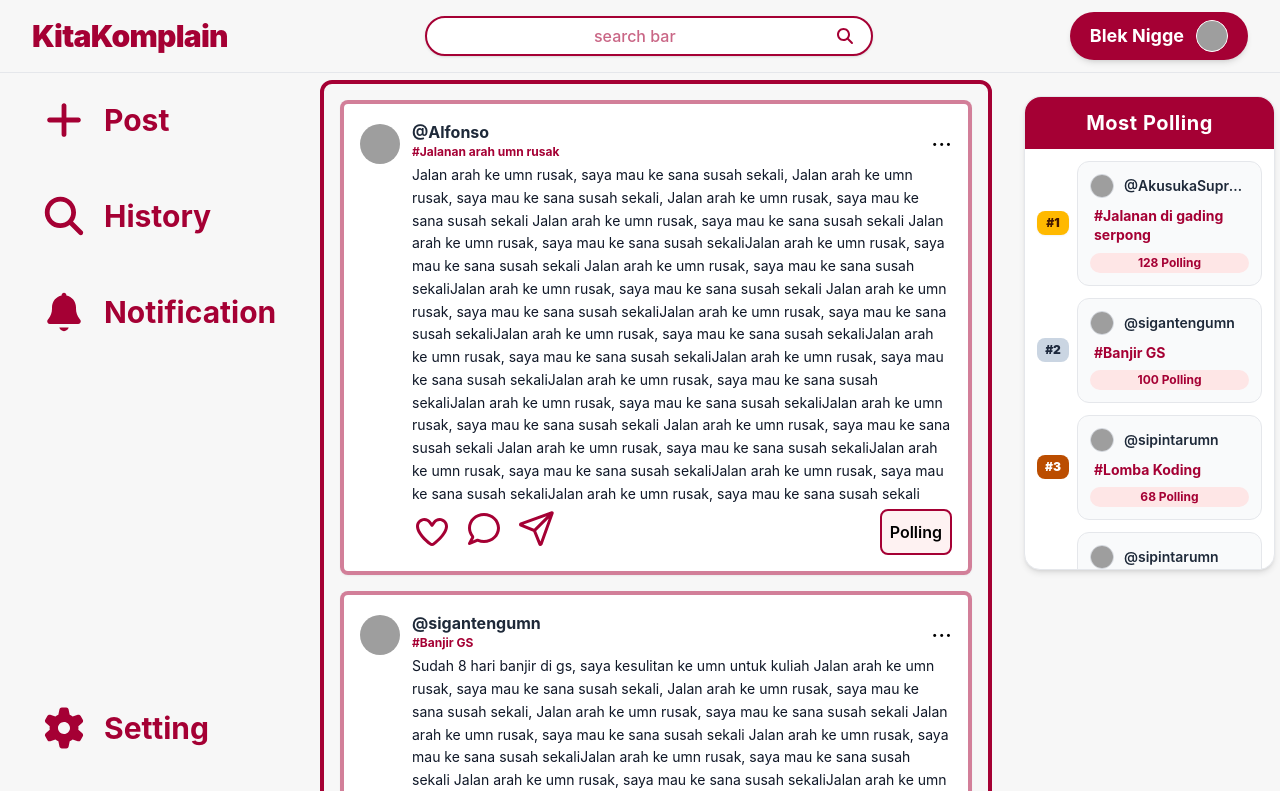
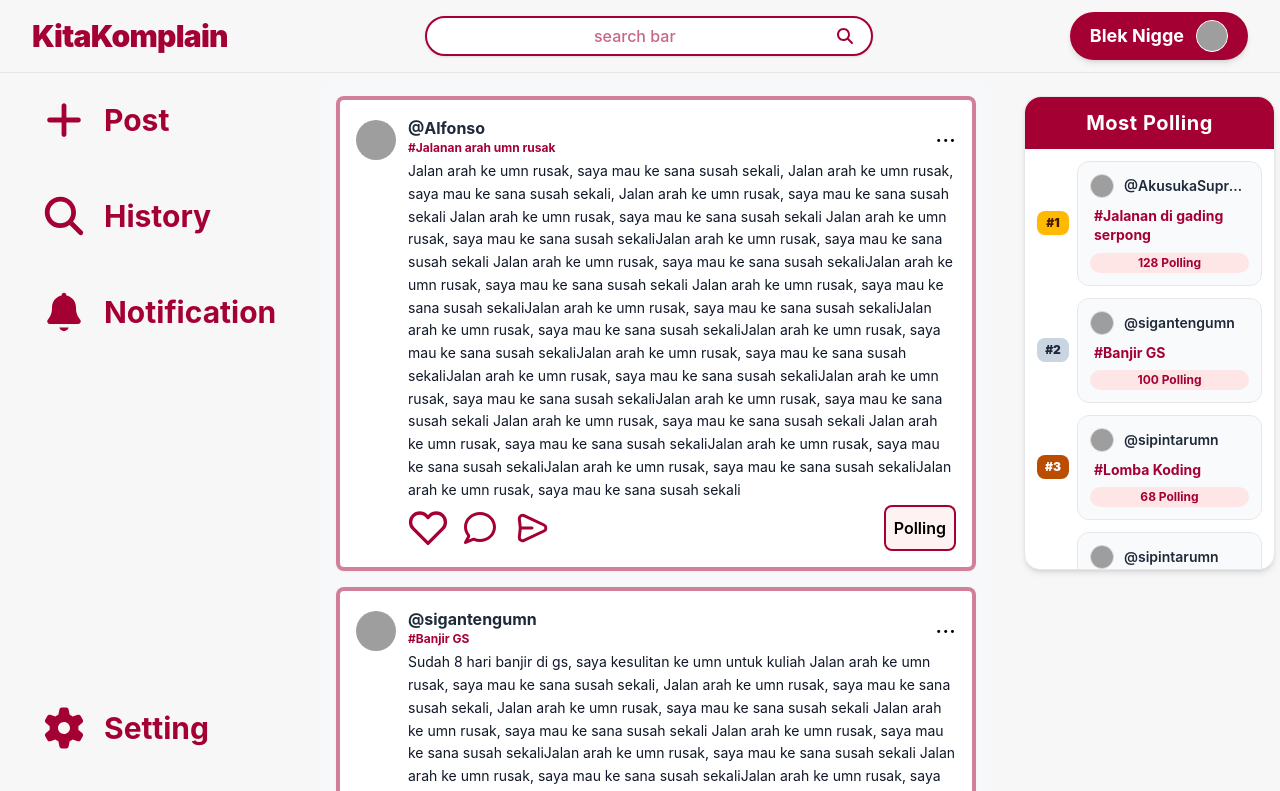
Before and after one commit to Carmeloanthony1/KitaKomplain-PNJ-Web-Development-Competition-, a React (Vite) app: page / in a window 1280 px wide. Shown: the top 791 px of the page. Built offline with nearby package versions, Linux system fonts and the light colour scheme; grey boxes are pictures that could not be loaded.

Commit message:
add: sistem like untuk setiap post

```diff
--- a/src/components/Post.jsx
+++ b/src/components/Post.jsx
@@ -4,9 +4,22 @@ import dummyData from "../../data/Dummy_data.json";
 export default function Post(){
   const pollingList = dummyData.post || [];
 
+  // Menggunakan object state supaya like per post tidak saling tumpuk
+  const [likedPosts, setLikedPosts] = useState({});
+
+  const toggleLike = (index) => {
+    setLikedPosts((prev) => ({
+      ...prev,
+      [index]: !prev[index],
+    }));
+  };
+
   return (
-    <div className="min-w-2xl w-full border-4 border-[#a50034] rounded-xl flex flex-col gap-4 p-4">
-      {pollingList.map((item, index) => (
+    <div className="min-w-2xl w-full bg-slate-50/70 p-4 rounded-2xl flex flex-col gap-4">
+      {pollingList.map((item, index) => {
+        const isLiked = !!likedPosts[index];
+
+        return (
           <div key={index} className="flex flex-col gap-3 p-4 border-4 border-[#a50034]/50 rounded-lg bg-white shadow-xs">
 
             <div className="flex items-start gap-3">
@@ -17,7 +30,7 @@ export default function Post(){
               />
               <div className="flex flex-col gap-1 flex-1 min-w-0">
                 <div className="flex items-center gap-2 flex-wrap justify-between">
-                <div className=" flex flex-col">
+                  <div className="flex flex-col">
                     <span className="font-bold text-gray-800">{item.username}</span>
                     <span className="text-[#a50034] font-bold text-xs">#{item.title}</span>
                   </div>
@@ -25,15 +38,41 @@ export default function Post(){
                 </div>
                 <p className="text-gray-900 text-sm leading-relaxed break-words">{item.content}</p>
                 <div className="flex justify-between gap-2">
-                <div className="flex flex-row gap-3">
-                  <svg className= "w-10 h-10n fill-[#a50034] cursor-pointer" xmlns="http://www.w3.org/2000/svg" viewBox="0 0 640 640">
-                    <path d="M442.9 144C415.6 144 389.9 157.1 373.9 179.2L339.5 226.8C335 233 327.8 236.7 320.1 236.7C312.4 236.7 305.2 233 300.7 226.8L266.3 179.2C250.3 157.1 224.6 144 197.3 144C150.3 144 112.2 182.1 112.2 229.1C112.2 279 144.2 327.5 180.3 371.4C221.4 421.4 271.7 465.4 306.2 491.7C309.4 494.1 314.1 495.9 320.2 495.9C326.3 495.9 331 494.1 334.2 491.7C368.7 465.4 419 421.3 460.1 371.4C496.3 327.5 528.2 279 528.2 229.1C528.2 182.1 490.1 144 443.1 144zM335 151.1C360 116.5 400.2 96 442.9 96C516.4 96 576 155.6 576 229.1C576 297.7 533.1 358 496.9 401.9C452.8 455.5 399.6 502 363.1 529.8C350.8 539.2 335.6 543.9 320 543.9C304.4 543.9 289.2 539.2 276.9 529.8C240.4 502 187.2 455.5 143.1 402C106.9 358.1 64 297.7 64 229.1C64 155.6 123.6 96 197.1 96C239.8 96 280 116.5 305 151.1L320 171.8L335 151.1z"/>
+                  <div className="flex flex-row gap-3 items-center">
+
+                    {/* LIKE */}
+                    <button
+                      onClick={() => toggleLike(index)}
+                      className="focus:outline-none cursor-pointer"
+                    >
+                      <svg
+                        className={`w-10 h-10 transition-transform hover:scale-110 ${
+                          isLiked
+                            ? "fill-[#a50034] stroke-[#a50034]"
+                            : "fill-none stroke-[#a50034]"
+                        }`}
+                        viewBox="0 0 24 24"
+                        strokeWidth="2"
+                        strokeLinecap="round"
+                        strokeLinejoin="round"
+                      >
+                        <path d="M20.84 4.61a5.5 5.5 0 0 0-7.78 0L12 5.67l-1.06-1.06a5.5 5.5 0 0 0-7.78 7.78l1.06 1.06L12 21.23l7.78-7.78 1.06-1.06a5.5 5.5 0 0 0 0-7.78z" />
                       </svg>
-                  <svg className= "w-10 h-10 fill-[#a50034] cursor-pointer" xmlns="http://www.w3.org/2000/svg" viewBox="0 0 640 640">
+                    </button>
+
+                    {/* COMMENT */}
+                    <svg className="w-10 h-10 fill-[#a50034] hover:scale-110 transition-transform cursor-pointer" xmlns="http://www.w3.org/2000/svg" viewBox="0 0 640 640">
                       <path d="M115.9 448.9C83.3 408.6 64 358.4 64 304C64 171.5 178.6 64 320 64C461.4 64 576 171.5 576 304C576 436.5 461.4 544 320 544C283.5 544 248.8 536.8 217.4 524L101 573.9C97.3 575.5 93.5 576 89.5 576C75.4 576 64 564.6 64 550.5C64 546.2 65.1 542 67.1 538.3L115.9 448.9zM153.2 418.7C165.4 433.8 167.3 454.8 158 471.9L140 505L198.5 479.9C210.3 474.8 223.7 474.7 235.6 479.6C261.3 490.1 289.8 496 319.9 496C437.7 496 527.9 407.2 527.9 304C527.9 200.8 437.8 112 320 112C202.2 112 112 200.8 112 304C112 346.8 127.1 386.4 153.2 418.7z"/>
                     </svg>
-                  <svg className= "w-10 h-10 fill-[#a50034] cursor-pointer" xmlns="http://www.w3.org/2000/svg" viewBox="0 0 640 640">
-                    <path d="M322.5 351.7L523.4 150.9L391 520.3L322.5 351.7zM489.4 117L288.6 317.8L120 249.3L489.4 117zM70.1 280.8L275.9 364.4L359.5 570.2C364.8 583.3 377.6 591.9 391.8 591.9C406.5 591.9 419.6 582.7 424.6 568.8L602.6 72C606.1 62.2 603.6 51.4 596.3 44C589 36.6 578.1 34.2 568.3 37.7L71.4 215.7C57.5 220.7 48.3 233.8 48.3 248.5C48.3 262.7 56.9 275.5 70 280.8z"/>
+
+                    {/* SHARE */}
+                    <svg
+                      className="w-10 h-10 stroke-[#a50034] fill-none hover:scale-110 transition-transform cursor-pointer"
+                      xmlns="http://www.w3.org/2000/svg" viewBox="0 0 24 24">
+                      <path
+                        strokeLinecap="round" strokeLinejoin="round" strokeWidth="1.8"
+                        d="m5 12l-.604-5.437C4.223 5.007 5.825 3.864 7.24 4.535l11.944 5.658c1.525.722 1.525 2.892 0 3.614L7.24 19.466c-1.415.67-3.017-.472-2.844-2.028zm0 0h7"
+                      />
                     </svg>
                   </div>
                   <button className="bg-red-50 p-2 leading-relaxed rounded-lg border-2 border-[#a50034] font-semibold cursor-pointer">Polling</button>
@@ -42,7 +81,8 @@ export default function Post(){
             </div>
 
           </div>
-      ))}
+        );
+      })}
     </div>
   );
 }
```
Lines whose indentation alone changed are shown as unchanged.
